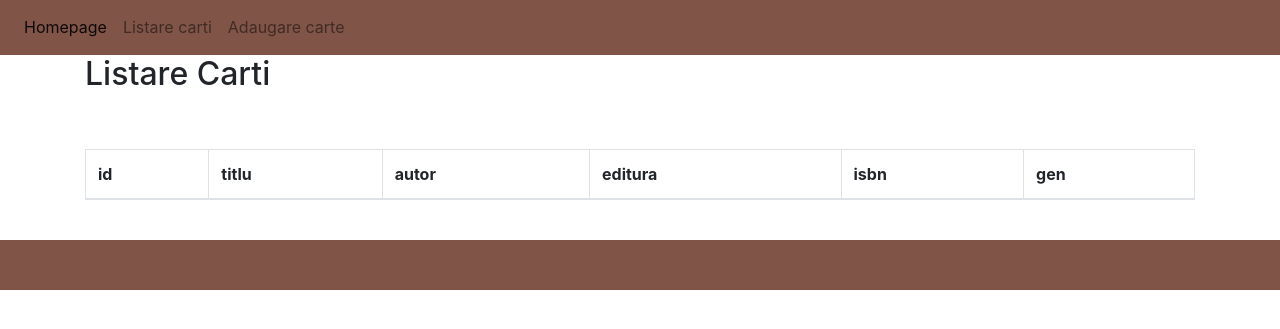
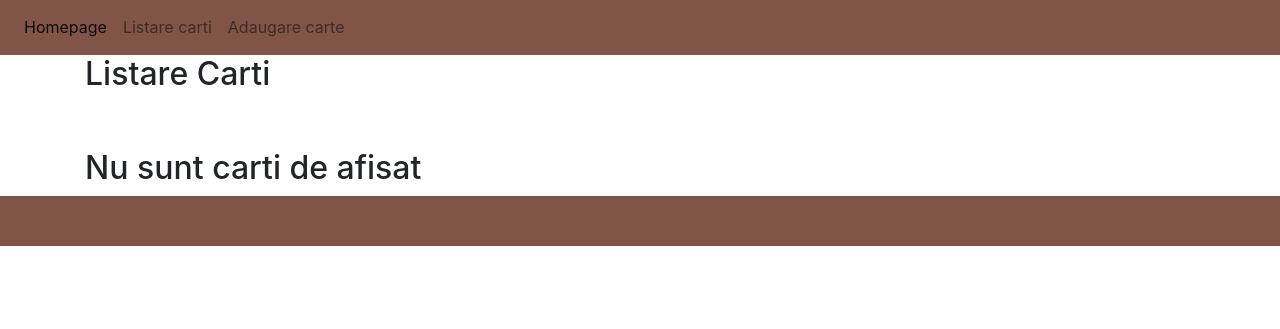
Before and after one commit to Simona9629/Biblioteca, a PHP site: page /index.php?page=1 in a window 1280 px wide. Shown: the part 251-580 px from the top of the page. Run offline with PHP 8.4, Linux system fonts and the light colour scheme; data that the repository does not hold is empty.

Commit message:
adaugare mesaj de eroare la listare carti

```diff
--- a/pagini/listare_carti.php
+++ b/pagini/listare_carti.php
@@ -4,6 +4,11 @@
 
 <?php
 $carti = afisareCarte();
+
+if (count($carti) == 0) {
+    print "<h2> Nu sunt carti de afisat</h2>";
+    return;
+}
 //var_dump($carti); die();
 print '<table  class="table table-bordered table-hover" style="margin-bottom: 40px;">';
     print '<thead>';
```
